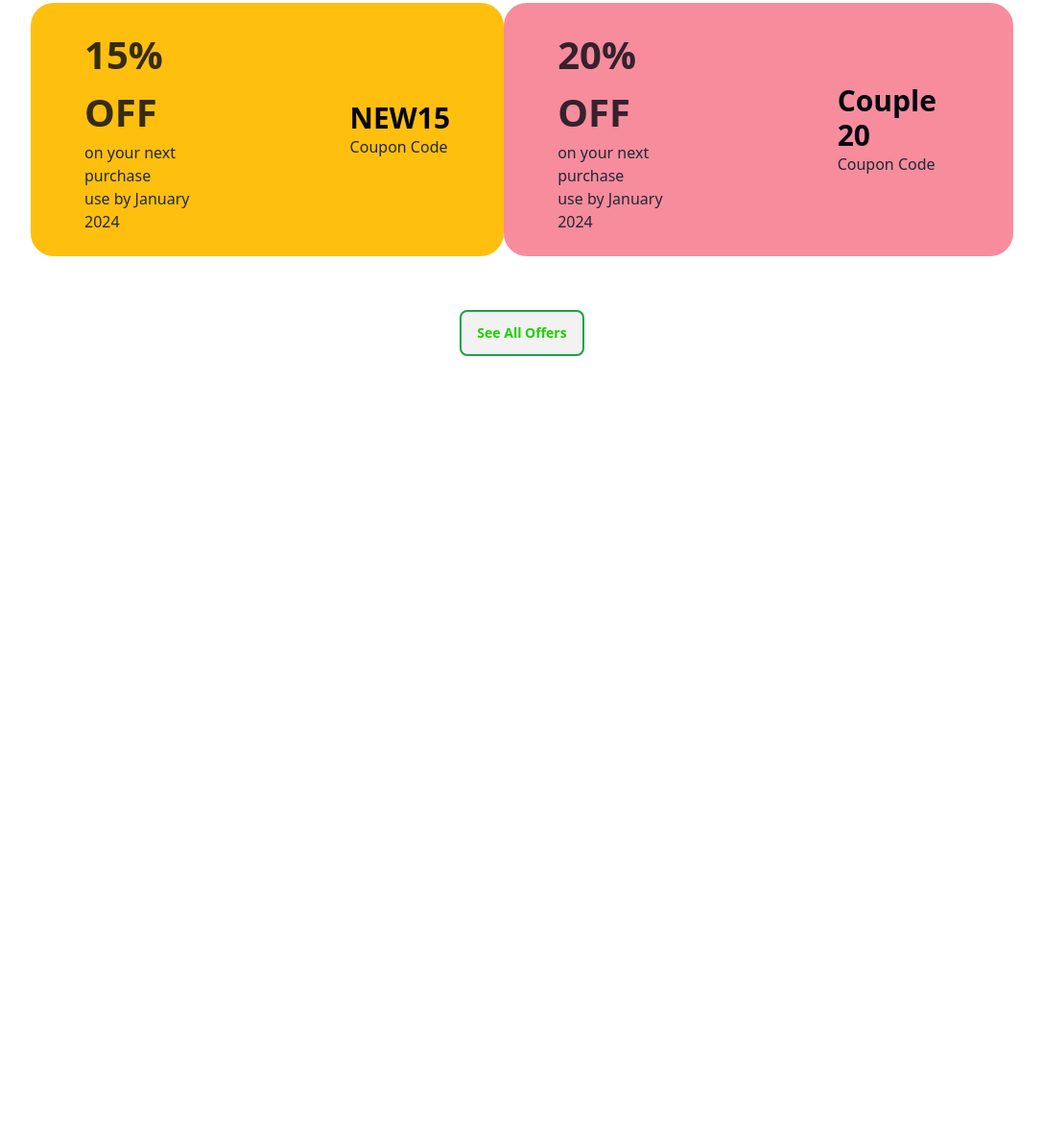
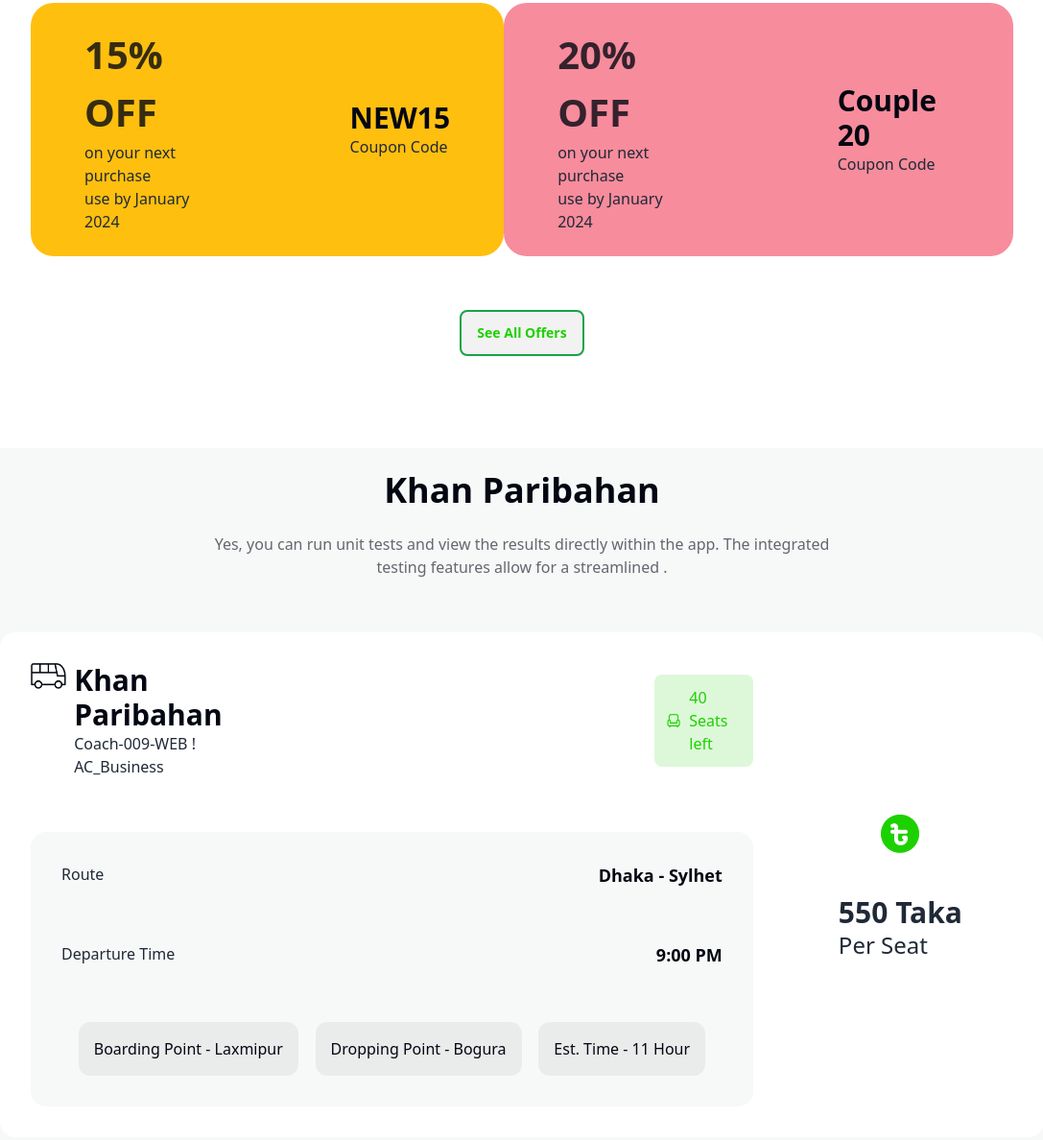
Before and after one commit to arifulislamk/assignment-five, a plain HTML site: page index.html in a window 1280 px wide. Shown: the part 1065-2253 px from the top of the page at 96% size, without its empty margins (96-1183 px from the left). Before the commit the page ends 1436 px from the top, so only its background shows below. Drawn offline with nearby package versions, Linux system fonts and the light colour scheme.

Commit message:
bus information and ticket price

```diff
--- a/index.html
+++ b/index.html
@@ -85,19 +85,20 @@
                 style="background-image: url(images/banner.png); ">
 
                 <div class="text-center">
-                    <h3 class=" mb-8 text-5xl font-bold text-white text-center">End-to-End Travel with <br><br>  <span
-                        class="text-bg-green">P
-                        Paribahan</span></h3>
-                <p class="mb-8 text-white">Yes, you can run unit tests and view the results directly within the app. The
-                    integrated <br>testing features allow for a streamlined .</p>
+                    <h3 class=" mb-8 text-5xl font-bold text-white text-center">End-to-End Travel with <br><br> <span
+                            class="text-bg-green">P
+                            Paribahan</span></h3>
+                    <p class="mb-8 text-white">Yes, you can run unit tests and view the results directly within the app.
+                        The
+                        integrated <br>testing features allow for a streamlined .</p>
                 </div>
                 <div class="text-center"><button class="btn bg-bg-green">Buy Tickets</button></div>
             </div>
         </section>
     </header>
-    <main class="lg:mx-32 ">
+    <main class=" ">
         <!-- Cuppon Section  -->
-        <section class=" lg:mt-24  flex flex-col space-y-14 ">
+        <section class="lg:mx-32 lg:mt-24  flex flex-col space-y-14 ">
             <h2 class="text-[#030712] font-bold text-4xl text-center">Best offers for you</h2>
             <div class="flex flex-col lg:flex-row lg:justify-around">
                 <div class=" flex items-center rounded-3xl lg:gap-24 lg:px-8 bg-[#FFBF0F] ">
@@ -130,6 +131,81 @@
         </section>
 
 
+        <!-- full puarchase section  -->
+        <section class="mt-10 lg:mt-24 lg:px-24 lg:py-6 rounded-3xl bg-[#F7F8F8]">
+
+            <!-- bus information  -->
+            <section class="space-y-14 ">
+                <div class="flex flex-col justify-center items-center text-center">
+                    <h2 class="lg:text-4xl font-bold text-[#030712] mb-6 ">Khan Paribahan</h2>
+                    <p class="text-[#03071299]">Yes, you can run unit tests and view the results directly within the
+                        app. The integrated
+                        <br> testing
+                        features allow for a streamlined .
+                    </p>
+                </div>
+
+                <div class="gap-9 bg-white p-8 flex flex-col lg:flex-row rounded-2xl ">
+                    <div class=" space-y-14">
+                        <div class="flex flex-col lg:flex-row lg:gap-[450px] justify-between items-center">
+                            <div class="flex flex-row gap-2 justify-between">
+                                <div>
+                                    <img src="images/bus-logo.png" alt="" srcset="">
+                                </div>
+                                <div>
+                                    <p> <span class="text-3xl font-bold text-[#030712]">Khan Paribahan</span>
+                                        <br>
+                                        Coach-009-WEB ! AC_Business
+                                    </p>
+                                </div>
+                            </div>
+                            <div
+                                class="gap-2 flex flex-row items-center p-3 rounded-lg justify-between text-bg-green bg-[#1DD10026] ">
+                                <div><img src="images/seat-green.png" alt="" srcset=""></div>
+                                <div>
+                                    <p>40 Seats left</p>
+                                </div>
+                            </div>
+                        </div>
+
+                        <div class="bg-[#F7F8F8] p-8 rounded-2xl space-y-14">
+                            <div class="flex flex-row justify-between">
+                                <p>Route</p>
+                                <p class="font-semibold text-[18px] text-[#030712]">Dhaka - Sylhet</p>
+                            </div>
+                            <div class="flex flex-row justify-between">
+                                <p>Departure Time</p>
+                                <p class="font-semibold text-[18px] text-[#030712]">9:00 PM</p>
+                            </div>
+                            <div class="flex flex-row justify-evenly  text-[#030712] font-medium text-[16px]">
+                                <p class="bg-[#0307120D] p-4 rounded-xl">Boarding Point - Laxmipur</p>
+                                <p class="bg-[#0307120D] p-4 rounded-xl">Dropping Point - Bogura</p>
+                                <p class="bg-[#0307120D] p-4 rounded-xl">Est. Time - 11 Hour</p>
+                            </div>
+                        </div>
+                    </div>
+
+                    <div class="flex flex-col items-center justify-center lg:w-72 space-y-10 ">
+
+                        <div>
+                            <img src="images/fare.png" alt="" srcset="">
+                        </div>
+                        <div>
+                            <p class="text-2xl"> <span class="font-bold text-3xl">550 Taka</span> <br>
+                                Per Seat</p>
+                        </div>
+                    </div>
+                </div>
+            </section>
+
+            <!-- tiket interface  -->
+            <section>
+
+            </section>
+
+        </section>
+
+
     </main>
 
     <footer>
```
